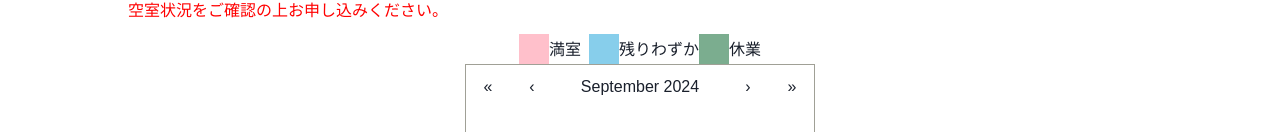
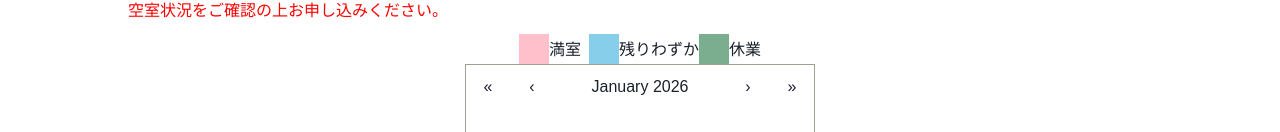
Before and after one commit to tomoki33kurita/lodge-kadoya, a Next.js app in the folder web/: page /reserve in a window 1280 px wide. Shown: the part 668-800 px from the top of the page. Built offline with nearby package versions, Linux system fonts and the light colour scheme; no server answers.

Commit message:
feat: デフォルト表示の月を指定

```diff
--- a/web/pages/reserve/index.tsx
+++ b/web/pages/reserve/index.tsx
@@ -205,6 +205,11 @@ const Reserve: React.FC = () => {
                 <Center>
                   <Calendar
                     calendarType={"US"}
+                    /**
+                     * JavaScriptのDateオブジェクトでは、月は0から始まるため、1月は0、2月は1となる。
+                     * そのため new Date(2026, 0, 1) で2026年1月1日を指定
+                     */
+                    activeStartDate={new Date(2026, 0, 1)}
                     formatDay={(_, date) => dayjs(date).format("D")}
                     tileClassName={(a) => {
                       const tileOfDate = dayjs(a.date).format("YYYY/MM/DD")
```
